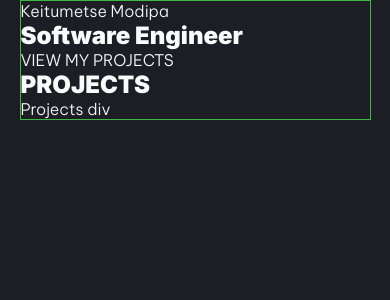
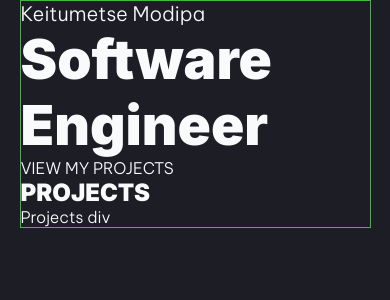
Before and after one commit to Keitumtse14/keitumetse_modipa, a Next.js app: page / in a window 390 px wide. Shown: the top 300 px of the page. Built offline with nearby package versions, Linux system fonts and the light colour scheme.

Commit message:
fine tuned clamp on h1 for mobile

```diff
--- a/styles/global.scss
+++ b/styles/global.scss
@@ -23,6 +23,10 @@ body {
   font-weight: 300;
 }
 
+h1 {
+  font-size: clamp(1rem, 1rem + 10vw, 128px);
+}
+
 h1,
 h2,
 h3,
@@ -31,6 +35,10 @@ h4 {
   font-family: $font-family-headings;
 }
 
+p {
+  font-size: clamp(1rem, 1rem + 1vw, 36px);
+}
+
 .container {
   width: min(90%, 70.5rem);
   border: 1px hsl(120, 50%, 49%) solid;
```
